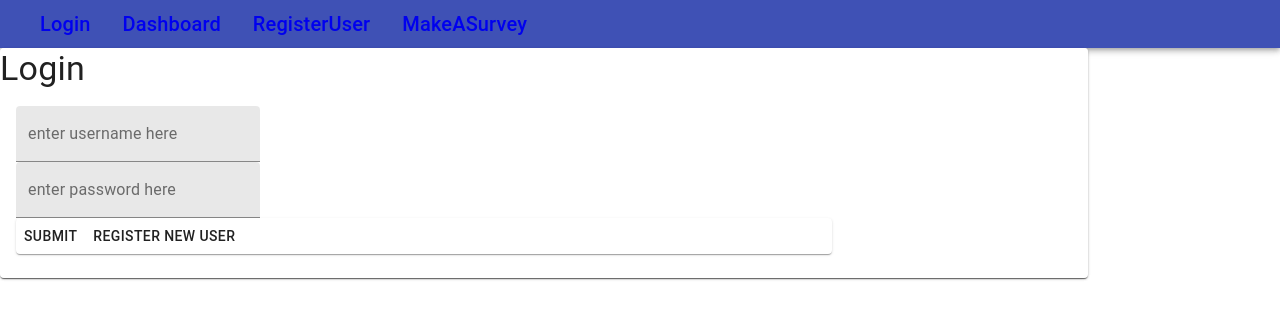
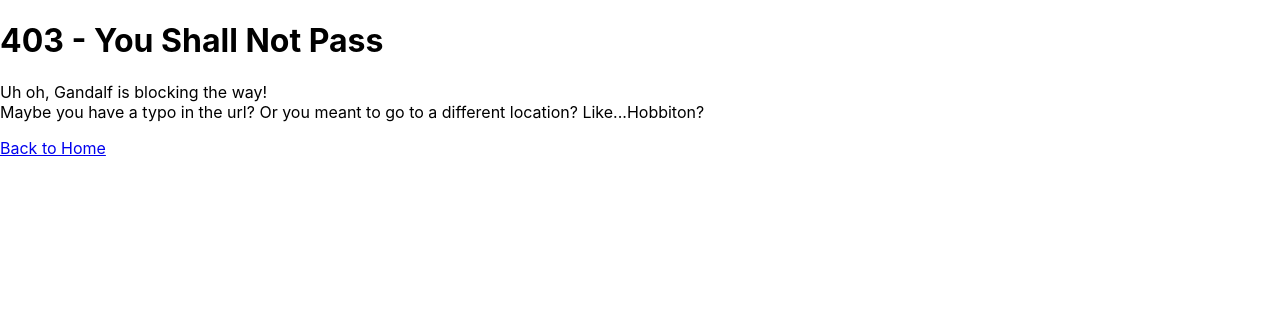
Before and after one commit to sTingley/SurveyMe, a React (Create React App) app in the folder frontend/: page /unauthorized in a window 1280 px wide. Before the commit this address led to /login. Shown: the top 318 px of the page. Built offline with nearby package versions, Linux system fonts and the light colour scheme.

Commit message:
protected routes working, had to delete alot

```diff
--- a/frontend/src/App.js
+++ b/frontend/src/App.js
@@ -1,123 +1,42 @@
-import React, { useState } from "react";
+import React, {useState} from "react";
 import {
   BrowserRouter as Router,
   Route,
   Link,
-  Redirect
+  Redirect,
 } from "react-router-dom";
 import SurveyDashboard from './components/SurveyDashboard';
 import MakeASurvey from './components/MakeASurvey';
 import Login from './components/Login';
-
+import Unauthorized from './Unauthorized';
+import ProtectedRoute from './components/ProtectedRoute';
 
 import { getSession, logOut } from './helpers/AuthHelp'
 import RegisterUser from "./components/RegisterUser";
 
-import { makeStyles } from '@material-ui/core/styles';
-
-import AppBar from '@material-ui/core/AppBar';
-import Toolbar from '@material-ui/core/Toolbar';
-import Typography from '@material-ui/core/Typography';
-import Menu from '@material-ui/core/Menu';
-import Button from '@material-ui/core/Button';
-import MenuItem from '@material-ui/core/MenuItem';
-import IconButton from '@material-ui/core/IconButton';
-import MenuIcon from '@material-ui/icons/Menu';
-
-const useStyles = makeStyles(theme => ({
-  root: {
-    flexGrow: 1,
-  },
-  menuButton: {
-    marginRight: theme.spacing(2),
-  },
-  title: {
-    flexGrow: 1,
-  },
-}));
-
-
-
+import Button from '@material-ui/core/Button'
 
 
 export default function App() {
 
-  const [anchorEl, setAnchorEl] = useState(null)
-
-  const handleClick = event => {
-    setAnchorEl(event.currentTarget);
-  };
-
-  const handleClose = () => {
-    setAnchorEl(false);
-  };
+  const [user, setUser] = useState(false)
 
 
-  const classes = useStyles();
+  const handleLogin =() => {
+    setUser(true)
+  }
 
+  const handleLogout = () => {
+    setUser(false);
+  }
 
   return (
+    <div>
     <Router>
-
-      <AppBar position="static">
-        <Toolbar variant="dense" onClick={handleClick}>
-          <Link to='/Login' style={{ textDecoration: 'none', display: 'block' }}>
-            <MenuItem onClick={handleClose}>
-              <Typography variant="h6" color="inherit">
-                Login
-              </Typography>
-            </MenuItem>
-          </Link>
-          <Link to='/Dashboard' style={{ textDecoration: 'none', display: 'block' }}>
-            <MenuItem onClick={handleClose}>
-              <Typography variant="h6" color="inherit">
-                Dashboard
-              </Typography>
-            </MenuItem>
-          </Link>
-          <Link to='/RegisterUser' style={{ textDecoration: 'none', display: 'block' }}>
-            <MenuItem onClick={handleClose}>
-              <Typography variant="h6" color="inherit">
-                RegisterUser
-              </Typography>
-            </MenuItem>
-          </Link>
-          <Link to='/MakeASurvey' style={{ textDecoration: 'none', display: 'block' }}>
-            <MenuItem onClick={handleClose}>
-              <Typography variant="h6" color="inherit">
-                MakeASurvey
-              </Typography>
-            </MenuItem>
-          </Link>
-        </Toolbar>
-      </AppBar>
-
-
-
-      {/* this works dont ask me why */}
-      <Route path="/" render={() => (
-        getSession() ? (
-          <App></App>
-        ) : (
-            <Redirect to="/login" />
-          )
-      )} />
-
-      <Route path="/login">
-        <Login />
-      </Route>
-
-      <Route path="/Dashboard">
-        <SurveyDashboard />
-      </Route>
-
-      <Route path='/MakeASurvey'>
-        <MakeASurvey />
-      </Route>
-      <Route path='/RegisterUser'>
-        <RegisterUser />
-      </Route>
-
+      <Route exact path='/' handleLogin={handleLogin} render={props=><Login {...props} user={user.toString()} handleLogin={handleLogin} />}/>
+      <ProtectedRoute exact path='/dashboard' user={user} handleLogout={handleLogout} component={SurveyDashboard} />
+      <Route exact path='/unauthorized' component={Unauthorized} />
     </Router>
+    </div>
   );
 }
--- /dev/null
+++ b/frontend/src/Unauthorized.js
@@ -0,0 +1,15 @@
+import React from 'react';
+import { Link } from 'react-router-dom';
+
+const Unauthorized = () => {
+  return (
+      <div class="message">
+        <h1>403 - You Shall Not Pass</h1>
+        <p>Uh oh, Gandalf is blocking the way!<br />Maybe you have a typo in the url? Or you meant to go to a different location? Like...Hobbiton?</p>
+
+      <p><Link to='/'>Back to Home</Link></p>
+    </div>
+  )
+}
+
+export default Unauthorized;
--- a/frontend/src/components/Login.js
+++ b/frontend/src/components/Login.js
@@ -1,5 +1,5 @@
 import React, { useState } from 'react';
-import { useHistory } from 'react-router-dom';
+import { useHistory, Link } from 'react-router-dom';
 
 import { TextField, Typography } from '@material-ui/core';
 import Card from '@material-ui/core/Card';
@@ -14,9 +14,6 @@ export default function Login(props) {
 
     const [username, setUsername] = useState('');
     const [password, setPassword] = useState('');
-
-    const history = useHistory();
-
 
     const handleChange = (e) => {
         if (e.target.id === 'password')
@@ -42,9 +39,7 @@ export default function Login(props) {
                 }
                 else if(data.status === 200){
                     console.log('authorized')
-                    //using local storage to store userdata (not private)
-                    localStorage.setItem('username', username)
-                    history.push('/Dashboard')
+                    props.handleLogin()
                 }
             })
             .catch((error) => {
@@ -57,7 +52,7 @@ export default function Login(props) {
         <Paper style={{ width: '85%' }}>
             <Card>
                 <Typography variant='h4'>
-                    Login
+                    Login: {props.user}
                 </Typography>
                 <CardContent style={{ width: '75%' }}>
                     <TextField
@@ -79,7 +74,7 @@ export default function Login(props) {
                     />
                     <CardAction>
                         <Button onClick={attemptLogin}>Submit</Button>
-                        <Button onClick={()=>history.replace('/RegisterUser')}>Register New User</Button>
+                        <p><Link to='/dashboard'>View Dashboard</Link></p>
                     </CardAction>
 
                 </CardContent>
--- /dev/null
+++ b/frontend/src/components/ProtectedRoute.js
@@ -0,0 +1,25 @@
+import React from 'react';
+import { Route, Redirect } from 'react-router-dom';
+
+const ProtectedRoute = ({ component: Component, user, ...rest }) => {
+    return (
+      <Route {...rest} render={
+        props => {
+          if (user) {
+            return <Component {...rest} {...props} />
+          } else {
+            return <Redirect to={
+              {
+                pathname: '/unauthorized',
+                state: {
+                  from: props.location
+                }
+              }
+            } />
+          }
+        }
+      } />
+    )
+  }
+
+export default ProtectedRoute;
--- a/frontend/src/components/SurveyDashboard.js
+++ b/frontend/src/components/SurveyDashboard.js
@@ -3,7 +3,7 @@ import ViewSurvey from './ViewSurvey';
 import Paper from '@material-ui/core/Paper';
 
 
-export default function SurveyDashboard() {
+export default function SurveyDashboard(props) {
 
   const [surveyArray, setSurveyArray] = useState([])
   const [loading, setLoading] = useState(true)
@@ -27,6 +27,7 @@ export default function SurveyDashboard() {
   }, [])
   return (
     <Paper style={{ width: '75%' }} elevation={3}>
+      <button onClick={props.handleLogout}>Log Out</button>
       {loading ? <p> loading... </p> : <div>{surveyArray.map((s) => <ViewSurvey survey={s} />)}</div>}
     </Paper>
   )
```
Also changed, not shown: 1 other file (tests, documents, lock files or other folders).
